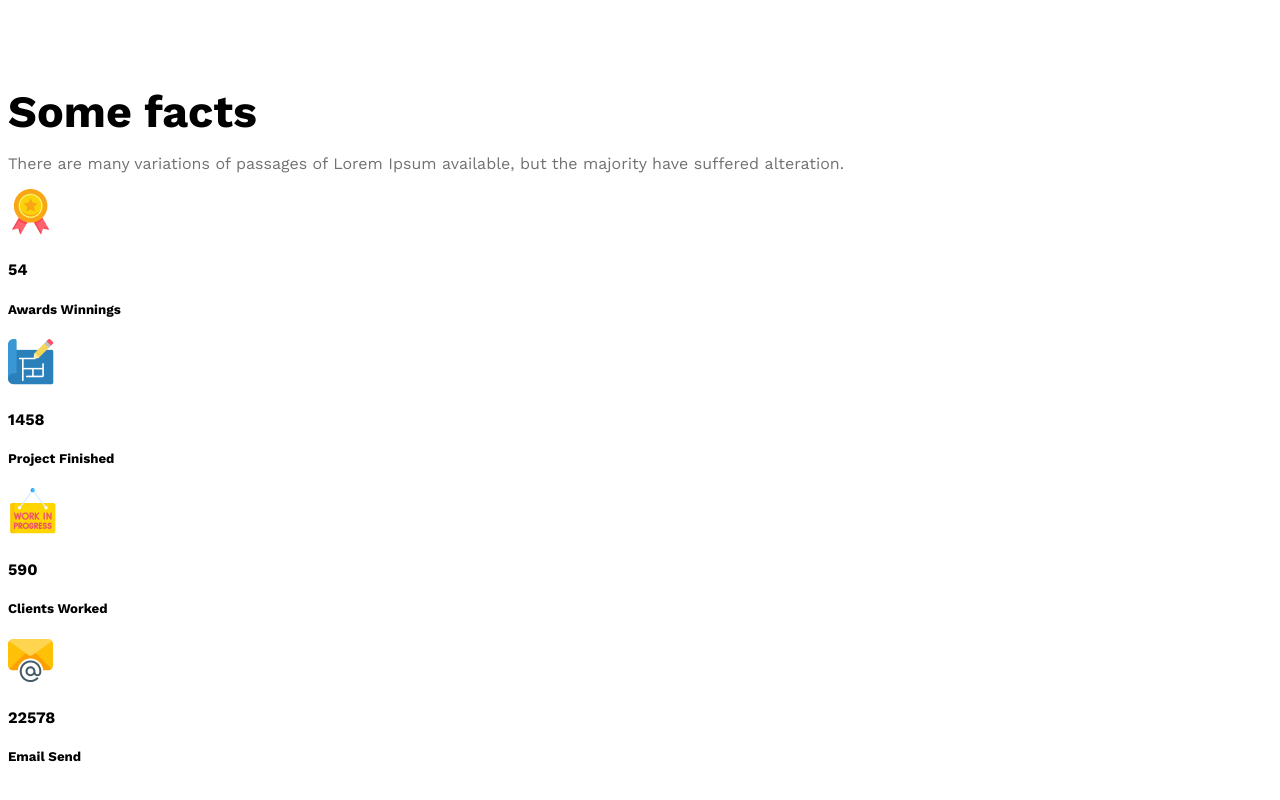
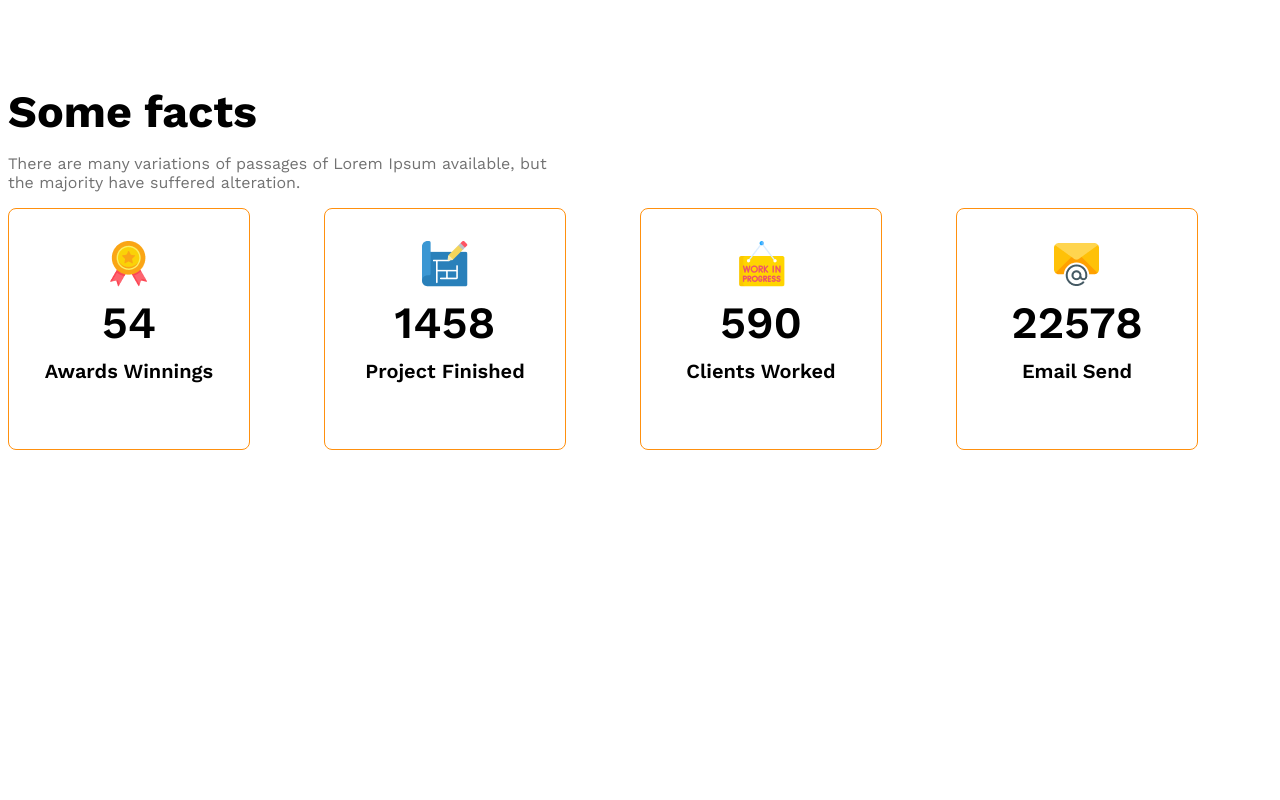
Before and after one commit to Maptaul/g3-architect-website, a plain HTML site: page index.html in a window 1280 px wide. Shown: the part 2073-2873 px from the top of the page. After the commit the page ends 2653 px from the top, so only its background shows below. Drawn offline with nearby package versions, Linux system fonts and the light colour scheme.

Commit message:
some fact

```diff
--- a/index.html
+++ b/index.html
@@ -44,27 +44,35 @@
         <!-- features will enjoy  -->
          <section>
             <div class="section-tittle"> Some facts</div>
-            <p class="text-light-gray">There are many variations of passages of Lorem Ipsum available, but the majority have suffered alteration.</p>
+            <p class="text-light-gray fact-description">There are many variations of passages of Lorem Ipsum available, but the majority have suffered alteration.</p>
             <div class="facts-container">
-                <div class="fact">
+                <div class="fact display-flex">
+                    <div>
                         <img src="images/icons/ribon.png" alt="" class="fact-icon">
                         <h4 class="fact-number"> 54 </h4>
                         <h5 class="fact-name"> Awards Winnings</h5>
                     </div>
-                <div class="fact">
+                </div>
+                <div class="fact display-flex">
+                    <div>
                         <img src="images/icons/projects.png" alt="" class="fact-icon">
                         <h4 class="fact-number"> 1458 </h4>
                         <h5 class="fact-name"> Project Finished </h5>
                     </div>
-                <div class="fact">
+                </div>
+                <div class="fact display-flex">
+                    <div>
                         <img src="images/icons/customers.png" alt="" class="fact-icon">
                         <h4 class="fact-number"> 590 </h4>
                         <h5 class="fact-name"> Clients Worked </h5>
                     </div>
-                <div class="fact">
+                </div>
+                <div class="fact display-flex">
+                    <div>
                         <img src="images/icons/email.png" alt="" class="fact-icon">
                         <h4 class="fact-number"> 22578</h4>
                         <h5 class="fact-name"> Email Send </h5>
+                    </div>
                 </div>
             </div>
          </section>
--- a/style/architects.css
+++ b/style/architects.css
@@ -125,6 +125,41 @@ main > section{
     font-weight: 500px;
 }
 
+/* some facts related styles  */
+.facts-container{
+   display: grid;
+   grid-template-columns: repeat(4, 1fr);
+
+}
+
+
+.fact{
+    border: 1px solid #ff900e ;
+    width: 240px;
+    height: 240px;
+    border-radius: 8px;
+    text-align: center;
+    align-items: center;
+    justify-content: center;
+}
+
+.fact-number{
+    font-size: 2.8rem;
+    font-weight: 600;
+    margin-top: 5px;
+    margin-bottom: 10px;
+}
+
+.fact-name{
+    font-size: 1.25rem;
+    font-weight: 600;
+    margin-top: 10px;
+}
+
+.fact-description{
+    max-width: 540px ;
+}
+
 /* responsive media query */
 @media screen and (max-width: 576px)  {
     .navbar,
```
Lines whose indentation alone changed are shown as unchanged.
